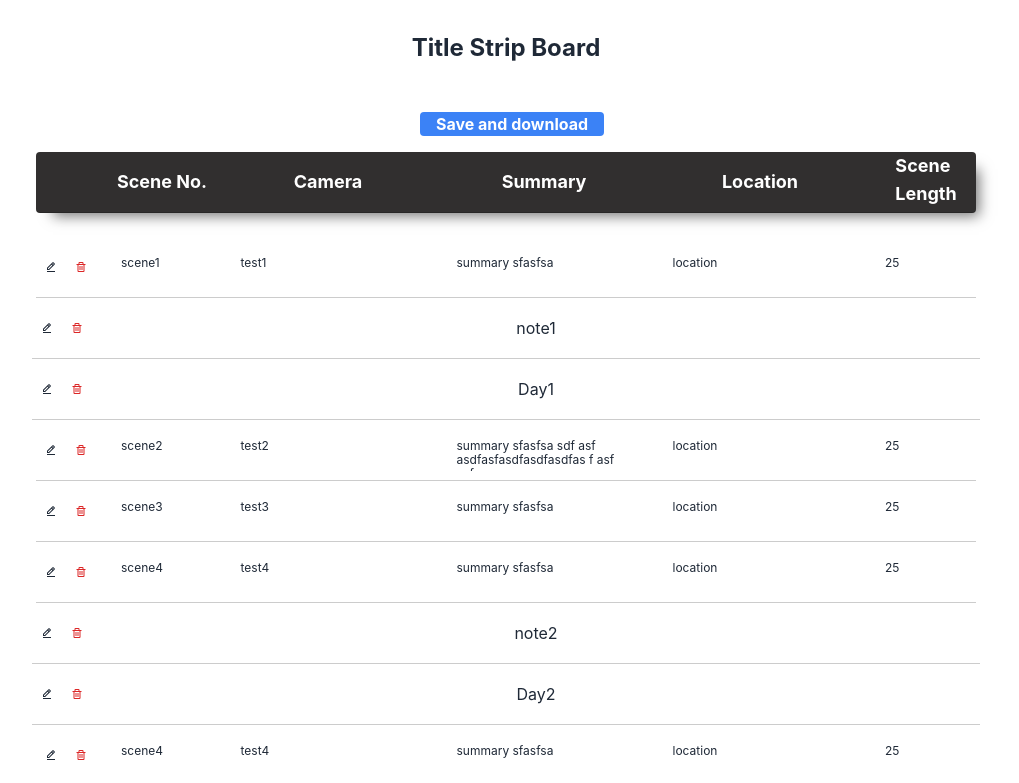
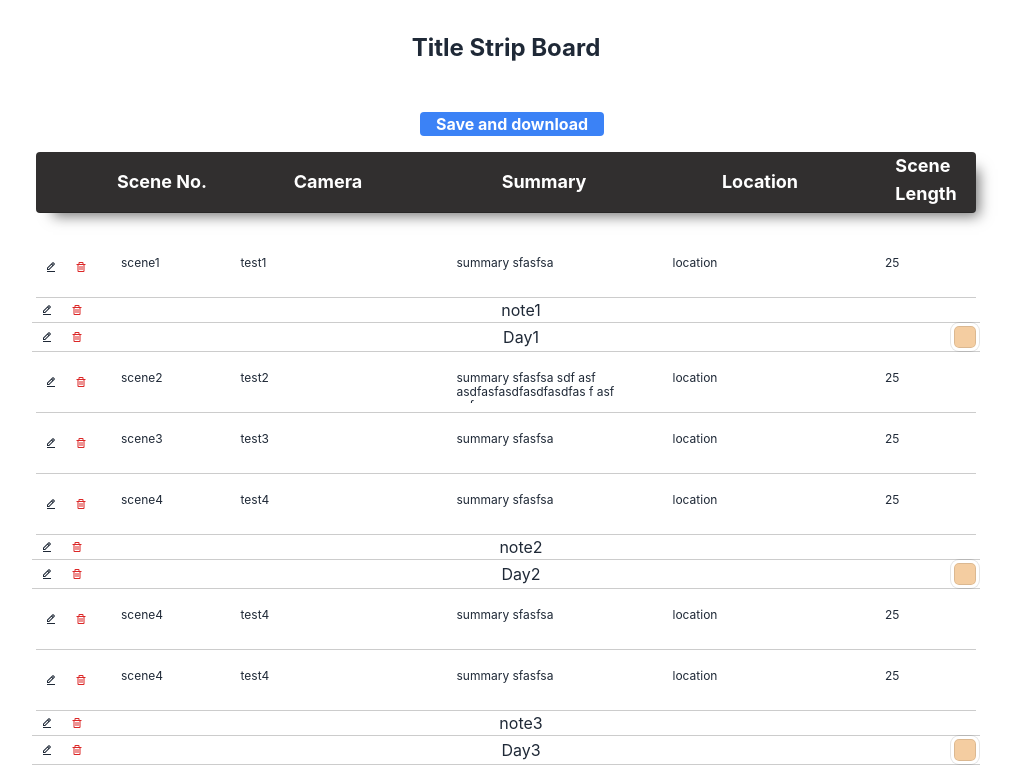
Before and after one commit to abdullah-manafikhi/movie, a Next.js app: page /output in a window 1280 px wide. Shown: the top 783 px of the page, without its empty margins (134-1153 px from the left). Built offline with nearby package versions, Linux system fonts and the light colour scheme.

Commit message:
adding color picker, and start adding the color functionality

```diff
--- a/components/DndUI.jsx
+++ b/components/DndUI.jsx
@@ -1,10 +1,11 @@
-import { useState } from 'react';
+import { useState, useMemo, useEffect } from 'react';
 import { useContext } from "react";
 import { DndContext, DragOverlay, closestCenter, MouseSensor, KeyboardSensor, PointerSensor, TouchSensor, useSensor, useSensors, } from '@dnd-kit/core'
 import { arrayMove, SortableContext, sortableKeyboardCoordinates, verticalListSortingStrategy } from '@dnd-kit/sortable'
 import SortableItem from './SortableItem';
 import { initialLines } from "../assets/data"
 import TableContext from './context/TableContext.js';
+import randomColor from 'randomcolor'
 
 function DndUI() {
 
@@ -14,28 +15,37 @@ function DndUI() {
     const [activeId, setActiveId] = useState(null);
 
     // This state is for changing the cursor from grab to grabbing whe the drag starts and ends
-    const { setCursor } = useContext(TableContext);
+    const { setCursor, setDaysMap, setColors } = useContext(TableContext);
 
-    // const sensors = useSensors(
-    //     // This sensor allows the user use the dnd functionality with touch screens mouses and pens
-    //     useSensor(PointerSensor, { activationConstraint : {
-    //         delay: 100,
-    //         tolerance: 5,
-    //       }}),
+    // console.log(randomColor({ luminosity: 'light', count: items.length }))
 
+    const randClr = () => {
+        setColors(randomColor({ luminosity: 'light', count: 27 }))
+    }
 
-    //     // I have declined this sensor because its was conflicting with the textarea
-    //     //  (Enter and spae bars where reserved for the dnd functionality)
+    useMemo(() => randClr(), [])
 
-    //         // useSensor(KeyboardSensor, {
-    //         //     coordinateGetter: sortableKeyboardCoordinates,
-    //         //     activationConstraint : {
-    //         //         delay: 200,
-    //         //         tolerance: 5,
-    //         //       }
-    //         // })
-    // )
+    useEffect(() => {
+        globalThis.days = []
+        items.forEach((item, index) => {
+            if (Object.hasOwn(item, "day")) {
+               days.push({ ...item, index: index })
+            }
+        })
+        setDaysMap(days)
+        console.log(days)
+    }, [items])
 
+    // const test = () => {
+    //     globalThis.daysMap = new Map()
+    //     items.forEach((item, index) => {
+    //         if (item.day) {
+    //             daysMap.set(`${index}`, { ...item, color: randClr[index] })
+    //         }
+    //     })
+    //     console.log(daysMap)
+    //     setDaysMap(daysMap)
+    // }
 
     const sensors = useSensors(
         useSensor(MouseSensor, {
@@ -55,6 +65,7 @@ function DndUI() {
     );
     // This functioon is for changing the consequence of the dnd table
     function handleDragEnd(event) {
+        console.log("dragend")
         // returning the cursor as grab when the drag ends
         setCursor("cursor-grab")
         const { active, over } = event;
@@ -64,12 +75,24 @@ function DndUI() {
                 setItems((items) => {
                     const oldIndex = items.findIndex(({ id }) => id === active.id)
                     const newIndex = items.findIndex(({ id }) => id === over.id)
+                    console.log((oldIndex), newIndex)
+                    // sorting(oldIndex, newIndex)
+                    // const x = daysMap.get(`${oldIndex}`)
+                    // if (x !== undefined) {
+                    //     daysMap.set(newIndex, x)
+                    //     daysMap.delete(oldIndex)
+                    // }
                     return arrayMove(items, oldIndex, newIndex);
                 });
             }
         }
     }
 
+
+
+
+    // console.log(daysMap.keys())
+    console.log(items)
     return (
         <>
             {/* <Table /> */}
@@ -87,7 +110,7 @@ function DndUI() {
                     items={items}
                     strategy={verticalListSortingStrategy}
                 >
-                    {items.map((line, index) => <SortableItem key={line.id} id={line.id} line={line} value={`Item ${line.id}`} />)}
+                    {items.map((line, index) => <SortableItem key={line.id} index={index} id={line.id} line={line} value={`Item ${line.id}`} />)}
                 </SortableContext>
                 {/* <DragOverlay>
                     {activeId ? (
--- /dev/null
+++ b/components/PopOver.jsx
@@ -0,0 +1,28 @@
+import React, { useCallback, useRef, useState } from "react";
+import { HexColorPicker } from "react-colorful";
+
+import useClickOutside from "./useClickOutside";
+
+export const PopOver = ({ color, onChange }) => {
+  const popover = useRef();
+  const [isOpen, toggle] = useState(false);
+
+  const close = useCallback(() => toggle(false), []);
+  useClickOutside(popover, close);
+
+  return (
+    <div className="picker">
+      <div
+        className="swatch"
+        style={{ backgroundColor: color }}
+        onClick={() => toggle(true)}
+      />
+
+      {isOpen && (
+        <div className="popover" ref={popover}>
+          <HexColorPicker color={color} onChange={onChange} />
+        </div>
+      )}
+    </div>
+  );
+};
--- a/components/SortableItem.jsx
+++ b/components/SortableItem.jsx
@@ -4,15 +4,26 @@ import { useSortable } from '@dnd-kit/sortable';
 import { CSS } from '@dnd-kit/utilities';
 import { BiTrash, BiEditAlt } from 'react-icons/bi'
 import TableContext from './context/TableContext.js';
+import dynamic from 'next/dynamic'
+import { PopOver } from '../components/PopOver'
+
 
 function SortableItem(props) {
     // this is the table line "row" data
     const [formData, setFormData] = useState(props.line)
+
+    const [inputDisabled, setInputDisabled] = useState(true)
+    // This is for the selected color
+    const [color, setColor] = useState("#f4cda1");
+
     // getting the table from the context
-    const { cursor } = useContext(TableContext)
-    const [inputDisabled, setInputDisabled] = useState(true)
+    const { cursor, daysMap } = useContext(TableContext)
     // This for focusing on the scene input when updateing start
     const firstInputRef = useRef()
+
+    // const { HexXolorPicker } = dynamic(() => import("react-colorful"), {
+    //     ssr: false,
+    // })
 
     const { attributes, listeners, setNodeRef, transform, transition, } = useSortable({
         id: props.id, transition: {
@@ -26,7 +37,7 @@ function SortableItem(props) {
         transition,
     };
 
-    // this is functionnis reponsible for alowing the user to edit the row, focusing on the first input and highliting its text and
+    // This function is reponsible for allowing the user to edit the row, focusing on the first input and highliting its text
     const onEditClick = (e) => {
         console.log(e.currentTarget)
         setInputDisabled(prevState => {
@@ -49,10 +60,38 @@ function SortableItem(props) {
         trgt.style.height = trgt.scrollHeight + "px";
     }
 
+    // const test = () => {
+    //     let l = 0;
+    //     let r = daysMap.length
+    //     while(l+1 < r){
+
+    //         let mid = Math.floor((l+r)/2)
+    //         if(mid >= props.index){
+    //             r=mid
+    //         }
+    //         else{
+    //             l=mid
+    //         }
+    //     }
+    //     console.log(l,r)
+    // }
+
+
+
+    // test()
+    const style2 = {}
+
+    // console.log(props.index, daysMap)
+
+    if (daysMap === null) {
+        return (<h2>Loading...</h2>)
+    }
+    else {
         if (props.line.day) {
             return (
+                <div>
                     <div ref={setNodeRef} style={style}  {...attributes} {...listeners}>
-                <div title="Hold to Drag!" className={`row-grid-day touch-manipulation z-1 ${cursor}`}>
+                        <div title="Hold to Drag!" style={style2} className={`row-grid-day touch-manipulation z-1 ${cursor} `}>
                             <span className='w-full m-auto flex justify-evenly'>
                                 <button className='z-50 btn btn-xs btn-ghost' onClick={(e) => onEditClick(e)}><BiEditAlt /></button>
                                 <label className='z-50 btn btn-xs btn-ghost text-red-600' htmlFor="my-modal-3" onClick={() => console.log("dleete")}><BiTrash /></label>
@@ -60,6 +99,7 @@ function SortableItem(props) {
                             <span className='my-auto'>
                                 {formData.day}
                             </span>
+                            <PopOver color={color} onChange={setColor} />
                         </div>
                         <div className="w-full flex flex-auto justify-end">
                             <button className={`${inputDisabled ? "hidden" : ""} btn btn-ghost w-auto`}>submit</button>
@@ -72,6 +112,7 @@ function SortableItem(props) {
                                 <div className="modal-action">
                                     <label htmlFor="my-modal-3" className="btn btn-ghost">Cancel</label>
                                     <label htmlFor="my-modal-3" className="btn bg-red-500 border-none">Delete</label>
+                                </div>
                             </div>
                         </div>
                     </div>
@@ -169,5 +210,6 @@ function SortableItem(props) {
         }
 
     }
+}
 
 export default SortableItem
--- a/components/context/TableContext.js.jsx
+++ b/components/context/TableContext.js.jsx
@@ -5,9 +5,11 @@ const TableContext = createContext()
 export const TableProvider = ({children}) => {
 
     const [cursor, setCursor] = useState("cursor-grab");
+    const [daysMap, setDaysMap] = useState([])
+    const [colors, setColors] = useState([])
 
     return(
-        <TableContext.Provider value={{cursor , setCursor}}>
+        <TableContext.Provider value={{cursor , setCursor, daysMap, setDaysMap, colors, setColors}}>
             {children}
         </TableContext.Provider>
         )
--- /dev/null
+++ b/components/useClickOutside.js
@@ -0,0 +1,35 @@
+import { useEffect } from "react";
+
+// Improved version of https://usehooks.com/useOnClickOutside/
+const useClickOutside = (ref, handler) => {
+  useEffect(() => {
+    let startedInside = false;
+    let startedWhenMounted = false;
+
+    const listener = (event) => {
+      // Do nothing if `mousedown` or `touchstart` started inside ref element
+      if (startedInside || !startedWhenMounted) return;
+      // Do nothing if clicking ref's element or descendent elements
+      if (!ref.current || ref.current.contains(event.target)) return;
+
+      handler(event);
+    };
+
+    const validateEventStart = (event) => {
+      startedWhenMounted = ref.current;
+      startedInside = ref.current && ref.current.contains(event.target);
+    };
+
+    document.addEventListener("mousedown", validateEventStart);
+    document.addEventListener("touchstart", validateEventStart);
+    document.addEventListener("click", listener);
+
+    return () => {
+      document.removeEventListener("mousedown", validateEventStart);
+      document.removeEventListener("touchstart", validateEventStart);
+      document.removeEventListener("click", listener);
+    };
+  }, [ref, handler]);
+};
+
+export default useClickOutside;
--- a/package.json
+++ b/package.json
@@ -14,11 +14,14 @@
     "@dnd-kit/sortable": "^7.0.2",
     "daisyui": "^2.51.5",
     "next": "13.2.4",
+    "randomcolor": "^0.6.2",
     "react": "18.2.0",
     "react-beautiful-dnd": "^13.1.1",
+    "react-color": "^2.19.3",
     "react-colorful": "^5.6.1",
     "react-dom": "18.2.0",
-    "react-icons": "^4.8.0"
+    "react-icons": "^4.8.0",
+    "use-debouncy": "^4.4.0"
   },
   "devDependencies": {
     "autoprefixer": "^10.4.14",
--- a/styles/globals.css
+++ b/styles/globals.css
@@ -7,12 +7,9 @@ html,
 body {
   padding: 0;
   margin: 0;
+  background-color: white;
   font-family: -apple-system, BlinkMacSystemFont, Segoe UI, Roboto, Oxygen,
     Ubuntu, Cantarell, Fira Sans, Droid Sans, Helvetica Neue, sans-serif;
-}
-
-*{
-  background-color: white;
 }
 
 .my-container{
@@ -91,8 +88,8 @@ body {
 
 .row-grid-day{
   display: grid;
-  grid-template-columns: 60px auto;
-  grid-auto-rows: minmax(60px, auto);
+  grid-template-columns: 60px auto 30px;
+  grid-auto-rows: minmax(60px, auto, 30px);
   justify-items: center;
   background-color: rgba(255, 255, 255, 0.8);
   border-bottom: solid 1px rgba(0, 0, 0, 0.2);
@@ -119,3 +116,47 @@ body {
   --tw-shadow-colored: 0 20px 25px -5px var(--tw-shadow-color), 0 8px 10px -6px var(--tw-shadow-color);
   box-shadow: var(--tw-ring-offset-shadow, 0 0 #0000), var(--tw-ring-shadow, 0 0 #0000), var(--tw-shadow);
 }
+
+/*=========== color picker ============*/
+
+/* .react-colorful {
+  height: 240px;
+}
+
+.react-colorful__interactive{
+  background-color: blue;
+}
+
+.react-colorful__saturation {
+  border-radius: 4px 4px 0 0;
+}
+.react-colorful__hue {
+  height: 40px;
+  border-radius: 0 0 4px 4px;
+}
+.react-colorful__hue-pointer {
+  width: 12px;
+  height: inherit;
+  border-radius: 0;
+} */
+
+.picker {
+  position: relative;
+}
+
+.swatch {
+  width: 28px;
+  height: 28px;
+  border-radius: 8px;
+  border: 3px solid #fff;
+  box-shadow: 0 0 0 1px rgba(0, 0, 0, 0.1), inset 0 0 0 1px rgba(0, 0, 0, 0.1);
+  cursor: pointer;
+}
+
+.popover {
+  position: absolute;
+  top: calc(100% + 2px);
+  left: -11rem;
+  border-radius: 9px;
+  box-shadow: 0 6px 12px rgba(0, 0, 0, 0.15);
+}
```
Also changed, not shown: 1 other file (tests, documents, lock files or other folders). Lines whose indentation alone changed are shown as unchanged.
